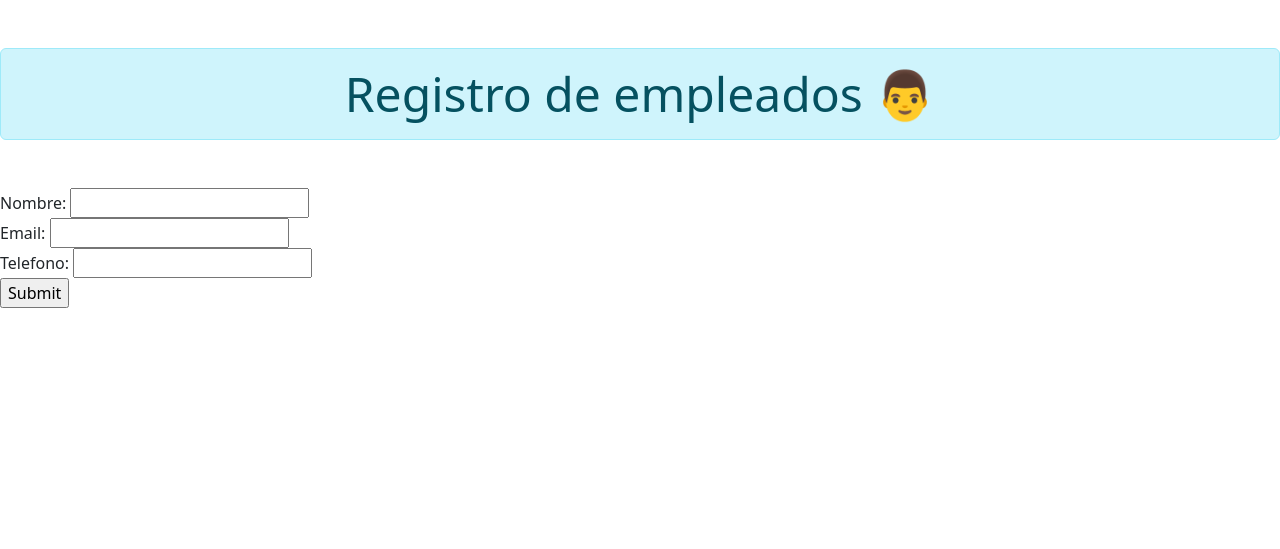
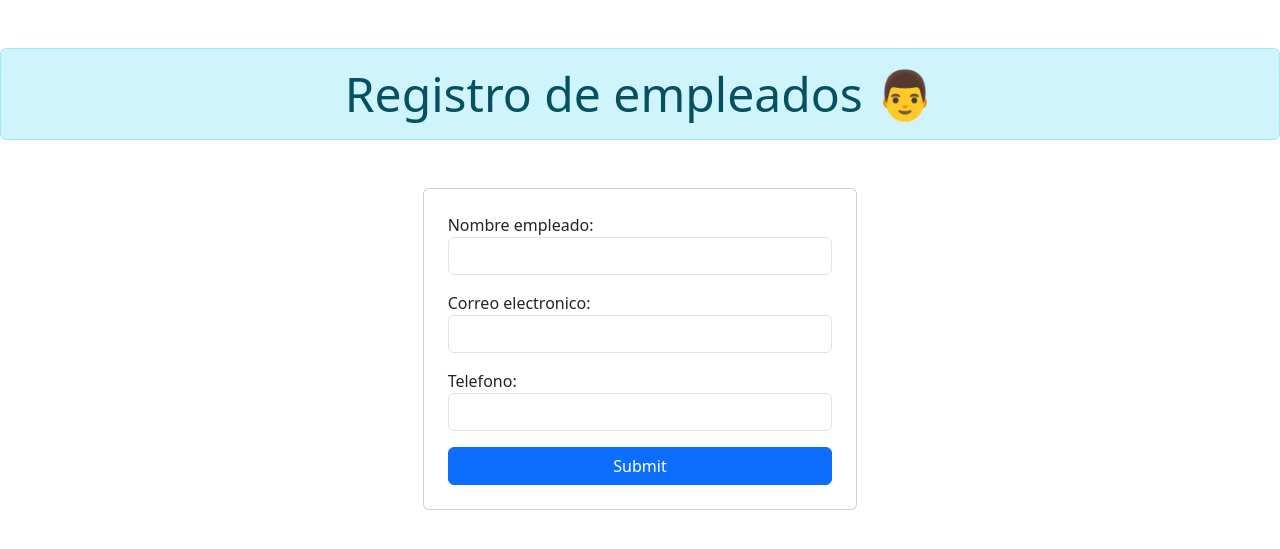
Before and after one commit to CristofherAndres/empresaProyectoDataTableSec2, a Django app: page /crearEmpleado/ in a window 1280 px wide. Shown: the top 549 px of the page. Run offline with Django 5.2, Linux system fonts and the light colour scheme.

Commit message:
Codigo actualizado

```diff
--- a/empleadoApp/forms.py
+++ b/empleadoApp/forms.py
@@ -1,12 +1,55 @@
 from django import forms
 from empleadoApp.models import Empleado
 
+#Importar libreria para validaciones
+from django.core import validators
+
+#Sirve para editar
 class EmpleadoRegistroForm(forms.Form):
-    nombre = forms.CharField()
+    #  El nombre no puede tener menos de 5 caracteres y no mas de 10
+    nombre = forms.CharField(validators=[
+        validators.MinLengthValidator(5),
+        validators.MaxLengthValidator(10)
+    ])
     email = forms.CharField()
     telefono = forms.CharField()
 
+    def clean_email(self):
+        inputEmail = self.cleaned_data['email']
+        if inputEmail.find('@') == -1:
+            raise forms.ValidationError("El correo debe tener un @")
+        return inputEmail
+
+    nombre.widget.attrs['class'] = 'form-control'
+    email.widget.attrs['class'] = 'form-control'
+    telefono.widget.attrs['class'] = 'form-control'
+
+    nombre.label = "Nombre empleado"
+    email.label = "Correo electronico"
+
+#Sirve para insertar
 class EmpleadoRegistroForm(forms.ModelForm):
     class Meta:
         model = Empleado
         fields = '__all__'
+
+    #  El nombre no puede tener menos de 5 caracteres y no mas de 10
+    nombre = forms.CharField(validators=[
+        validators.MinLengthValidator(5),
+        validators.MaxLengthValidator(10)
+    ])
+    email = forms.CharField()
+    telefono = forms.CharField()
+
+    def clean_email(self):
+        inputEmail = self.cleaned_data['email']
+        if inputEmail.find('@') == -1:
+            raise forms.ValidationError("El correo debe tener un @")
+        return inputEmail
+
+    nombre.widget.attrs['class'] = 'form-control'
+    email.widget.attrs['class'] = 'form-control'
+    telefono.widget.attrs['class'] = 'form-control'
+
+    nombre.label = "Nombre empleado"
+    email.label = "Correo electronico"
--- a/empleadoApp/views.py
+++ b/empleadoApp/views.py
@@ -1,6 +1,10 @@
 from django.shortcuts import render
 from empleadoApp.models import Empleado
 from empleadoApp.forms import EmpleadoRegistroForm
+
+#Libreiras para redireccionar
+from django.urls import reverse
+from django.http import HttpResponseRedirect
 
 # Create your views here.
 def empleadoData(request):
@@ -16,6 +20,7 @@ def crearEmpleado(request):
         form = EmpleadoRegistroForm(request.POST)
         if form.is_valid():
             form.save()
+            return HttpResponseRedirect(reverse('empleadoData'))
 
     data = {'form' : form}
     return render(request, 'empleadoApp/empleadoRegistro.html', data)
--- a/empresaProyecto/urls.py
+++ b/empresaProyecto/urls.py
@@ -20,6 +20,6 @@ from empleadoApp.views import empleadoData, crearEmpleado
 
 urlpatterns = [
     path('admin/', admin.site.urls),
-    path('empleados/', empleadoData),
-    path('crearEmpleado/', crearEmpleado),
+    path('empleados/', empleadoData, name="empleadoData"),
+    path('crearEmpleado/', crearEmpleado, name="crearEmpleado"),
 ]
--- a/templates/empleadoApp/empleadoRegistro.html
+++ b/templates/empleadoApp/empleadoRegistro.html
@@ -14,11 +14,13 @@
         Registro de empleados 👨
     </div>
 
-    <form method="post">
-        {{form}}
-        {% csrf_token %}
-        <input type="submit">
-    </form>
+    <div class="row justify-content-center">
+        <form method="post" class="col-4 card p-4">
+            {{form.as_p}}
+            {% csrf_token %}
+            <input type="submit" class="btn btn-primary">
+        </form>
+    </div>
 
 
     <script src="https://cdn.jsdelivr.net/npm/bootstrap@5.3.8/dist/js/bootstrap.bundle.min.js"></script>
--- a/templates/empleadoApp/empleados.html
+++ b/templates/empleadoApp/empleados.html
@@ -17,6 +17,8 @@
     </div>
 
 
+    <a href="{% url 'crearEmpleado' %}" class="btn btn-primary">Crear empleado</a>
+
     <table id="example" class="table table-striped">
         <thead>
             <tr>
@@ -27,7 +29,6 @@
             </tr>
         </thead>
         <tbody>
-            {% if empleados %}
             {% for emp in empleados %}
             <tr>
                 <td>{{emp.id}}</td>
@@ -36,9 +37,6 @@
                 <td>{{emp.telefono}}</td>
             </tr>
             {% endfor %}
-            {% else %}
-            <td>No hay empleados en la DB</td>
-            {% endif %}
         </tbody>
     </table>
 
```
